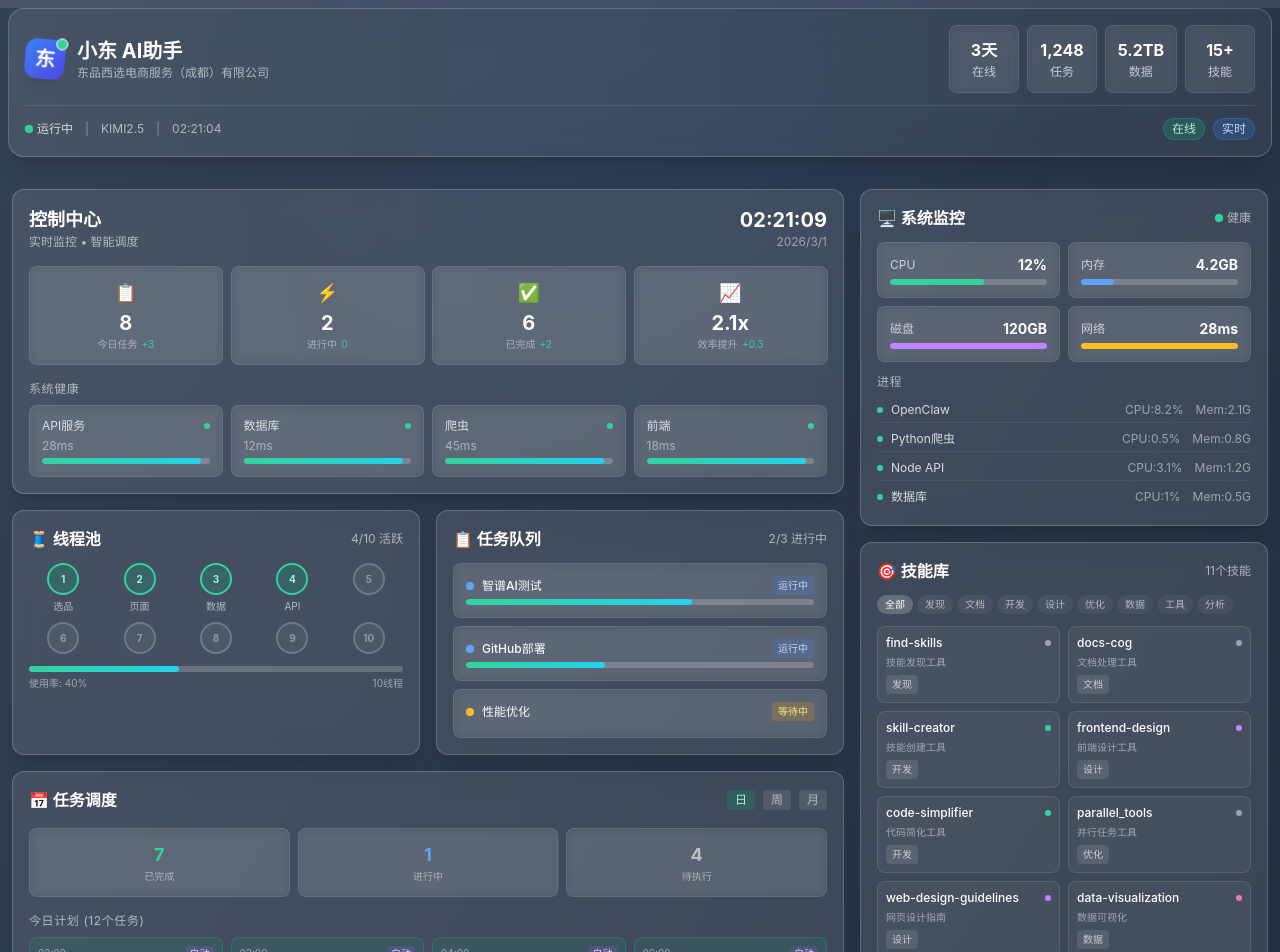
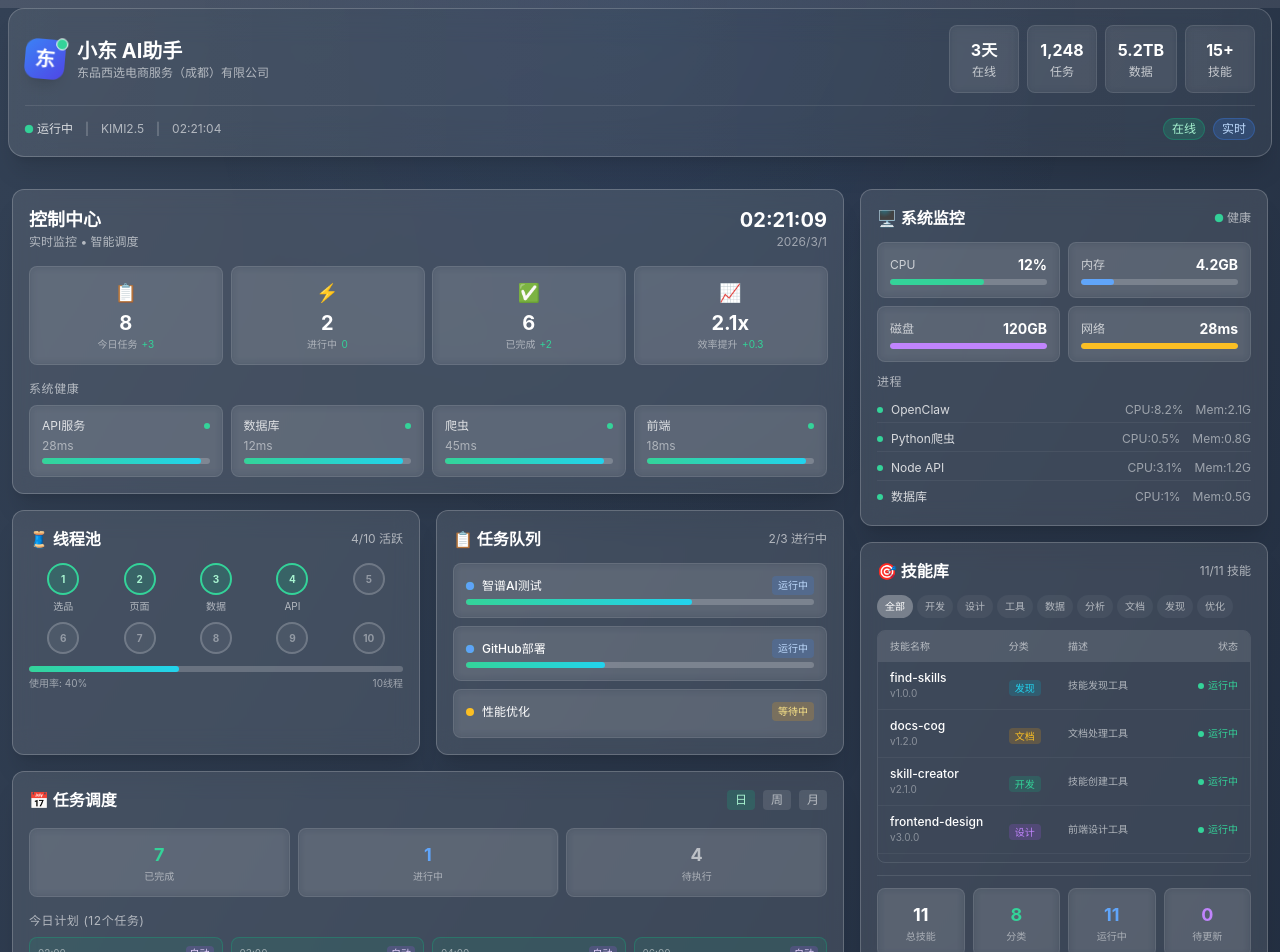
Before and after one commit to yancyfeng999-star/xiaodong-dashboard, a React (Vite) app: page / in a window 1280 px wide. Shown: the top 952 px of the page. Built offline with nearby package versions, Linux system fonts and the light colour scheme.

Commit message:
Skills displayed as scrollable table with filter tabs

```diff
--- a/src/components/KnowledgeBase.tsx
+++ b/src/components/KnowledgeBase.tsx
@@ -1,23 +1,41 @@
-import React from 'react'
+import React, { useState } from 'react'
 import { motion } from 'framer-motion'
 
 const KnowledgeBase: React.FC = () => {
+  const [filter, setFilter] = useState('全部')
+
   // 实际安装的11个技能
   const skills = [
-    { name: 'find-skills', category: '发现', desc: '技能发现工具' },
-    { name: 'docs-cog', category: '文档', desc: '文档处理工具' },
-    { name: 'skill-creator', category: '开发', desc: '技能创建工具' },
-    { name: 'frontend-design', category: '设计', desc: '前端设计工具' },
-    { name: 'code-simplifier', category: '开发', desc: '代码简化工具' },
-    { name: 'parallel_tools', category: '优化', desc: '并行任务工具' },
-    { name: 'web-design-guidelines', category: '设计', desc: '网页设计指南' },
-    { name: 'data-visualization', category: '数据', desc: '数据可视化' },
-    { name: 'kpi-dashboard-design', category: '设计', desc: 'KPI仪表板' },
-    { name: 'apple-notes', category: '工具', desc: 'Apple笔记管理' },
-    { name: 'content-quality-auditor', category: '分析', desc: '内容质量审计' },
+    { name: 'find-skills', category: '发现', desc: '技能发现工具', status: 'active', version: '1.0.0' },
+    { name: 'docs-cog', category: '文档', desc: '文档处理工具', status: 'active', version: '1.2.0' },
+    { name: 'skill-creator', category: '开发', desc: '技能创建工具', status: 'active', version: '2.1.0' },
+    { name: 'frontend-design', category: '设计', desc: '前端设计工具', status: 'active', version: '3.0.0' },
+    { name: 'code-simplifier', category: '开发', desc: '代码简化工具', status: 'active', version: '1.0.0' },
+    { name: 'parallel_tools', category: '优化', desc: '并行任务工具', status: 'active', version: '1.0.0' },
+    { name: 'web-design-guidelines', category: '设计', desc: '网页设计指南', status: 'active', version: '2.0.0' },
+    { name: 'data-visualization', category: '数据', desc: '数据可视化工具', status: 'active', version: '1.5.0' },
+    { name: 'kpi-dashboard-design', category: '设计', desc: 'KPI仪表板设计', status: 'active', version: '1.2.0' },
+    { name: 'apple-notes', category: '工具', desc: 'Apple笔记管理', status: 'active', version: '1.0.0' },
+    { name: 'content-quality-auditor', category: '分析', desc: '内容质量审计', status: 'active', version: '1.0.0' },
   ]
 
-  const categories = ['发现', '文档', '开发', '设计', '优化', '数据', '工具', '分析']
+  const categories = ['全部', '开发', '设计', '工具', '数据', '分析', '文档', '发现', '优化']
+
+  const filteredSkills = filter === '全部' ? skills : skills.filter(s => s.category === filter)
+
+  const getCategoryColor = (cat: string) => {
+    const colors: {[key: string]: string} = {
+      '开发': 'text-emerald-400 bg-emerald-500/20',
+      '设计': 'text-purple-400 bg-purple-500/20',
+      '工具': 'text-blue-400 bg-blue-500/20',
+      '数据': 'text-pink-400 bg-pink-500/20',
+      '分析': 'text-orange-400 bg-orange-500/20',
+      '文档': 'text-amber-400 bg-amber-500/20',
+      '发现': 'text-cyan-400 bg-cyan-500/20',
+      '优化': 'text-indigo-400 bg-indigo-500/20',
+    }
+    return colors[cat] || 'text-gray-400 bg-gray-500/20'
+  }
 
   return (
     <motion.div
@@ -26,65 +44,89 @@ const KnowledgeBase: React.FC = () => {
       transition={{ duration: 0.5 }}
       className="card"
     >
+      {/* Header */}
       <div className="flex items-center justify-between mb-3">
         <h2 className="text-base font-bold text-white">🎯 技能库</h2>
-        <span className="text-xs text-white/60">11个技能</span>
+        <span className="text-xs text-white/60">{filteredSkills.length}/11 技能</span>
       </div>
 
-      {/* Category Filter */}
+      {/* Filter Tabs */}
       <div className="flex flex-wrap gap-1 mb-3">
-        <span className="px-2 py-0.5 bg-white/20 text-white text-[10px] rounded-full">全部</span>
-        {categories.map((cat, i) => (
-          <span key={i} className="px-2 py-0.5 bg-white/5 text-white/60 text-[10px] rounded-full hover:bg-white/10 cursor-pointer">
+        {categories.map((cat) => (
+          <button
+            key={cat}
+            onClick={() => setFilter(cat)}
+            className={`px-2 py-1 text-[10px] rounded-full transition-all ${
+              filter === cat
+                ? 'bg-white/30 text-white'
+                : 'bg-white/5 text-white/60 hover:bg-white/10'
+            }`}
+          >
             {cat}
-          </span>
+          </button>
         ))}
       </div>
 
-      {/* Skills Grid */}
-      <div className="grid grid-cols-2 gap-2">
-        {skills.map((skill, index) => (
+      {/* Skills Table */}
+      <div className="overflow-hidden rounded-lg border border-white/10">
+        {/* Table Header */}
+        <div className="grid grid-cols-12 gap-2 px-3 py-2 bg-white/10 text-[10px] text-white/60 font-medium">
+          <div className="col-span-4">技能名称</div>
+          <div className="col-span-2">分类</div>
+          <div className="col-span-4">描述</div>
+          <div className="col-span-2 text-right">状态</div>
+        </div>
+
+        {/* Table Body - Scrollable */}
+        <div className="max-h-[200px] overflow-y-auto">
+          {filteredSkills.map((skill, index) => (
             <motion.div
               key={index}
-            initial={{ opacity: 0, scale: 0.9 }}
-            animate={{ opacity: 1, scale: 1 }}
+              initial={{ opacity: 0, x: -10 }}
+              animate={{ opacity: 1, x: 0 }}
               transition={{ duration: 0.2, delay: index * 0.03 }}
-            className="p-2 rounded-lg bg-white/5 hover:bg-white/10 border border-white/10 hover:border-white/20 transition-all cursor-pointer group"
+              className="grid grid-cols-12 gap-2 px-3 py-2 border-b border-white/5 hover:bg-white/5 transition-colors items-center"
             >
-            <div className="flex items-center justify-between mb-1">
-              <span className="text-xs font-medium text-white truncate group-hover:text-blue-200 transition-colors">
-                {skill.name}
+              <div className="col-span-4">
+                <div className="text-xs font-medium text-white truncate">{skill.name}</div>
+                <div className="text-[10px] text-white/40">v{skill.version}</div>
+              </div>
+              <div className="col-span-2">
+                <span className={`text-[10px] px-1.5 py-0.5 rounded ${getCategoryColor(skill.category)}`}>
+                  {skill.category}
                 </span>
-              <div className={`w-1.5 h-1.5 rounded-full ${
-                skill.category === '开发' ? 'bg-emerald-400' :
-                skill.category === '设计' ? 'bg-purple-400' :
-                skill.category === '工具' ? 'bg-blue-400' :
-                skill.category === '数据' ? 'bg-pink-400' :
-                skill.category === '分析' ? 'bg-orange-400' :
-                'bg-gray-400'
-              }`}></div>
               </div>
-            <div className="text-[10px] text-white/50 truncate">{skill.desc}</div>
-            <div className="mt-1 text-[10px] px-1.5 py-0.5 bg-white/10 rounded inline-block text-white/70">
-              {skill.category}
+              <div className="col-span-4">
+                <div className="text-[10px] text-white/60 truncate">{skill.desc}</div>
+              </div>
+              <div className="col-span-2 text-right">
+                <span className="flex items-center justify-end space-x-1">
+                  <span className="w-1.5 h-1.5 bg-emerald-400 rounded-full"></span>
+                  <span className="text-[10px] text-emerald-400">运行中</span>
+                </span>
               </div>
             </motion.div>
           ))}
         </div>
+      </div>
 
-      {/* Stats */}
-      <div className="mt-3 pt-3 border-t border-white/10 grid grid-cols-3 gap-2 text-center">
-        <div>
+      {/* Stats Summary */}
+      <div className="mt-3 pt-3 border-t border-white/10 grid grid-cols-4 gap-2 text-center">
+        <div className="metric-card">
           <div className="text-lg font-bold text-white">11</div>
           <div className="text-[10px] text-white/50">总技能</div>
         </div>
-        <div>
+        <div className="metric-card">
           <div className="text-lg font-bold text-emerald-400">8</div>
           <div className="text-[10px] text-white/50">分类</div>
         </div>
-        <div>
-          <div className="text-lg font-bold text-blue-400">100%</div>
-          <div className="text-[10px] text-white/50">可用</div>
+        <div className="metric-card">
+          <div className="text-lg font-bold text-blue-400">11</div>
+          <div className="text-[10px] text-white/50">运行中</div>
+        </div>
+        <div className="metric-card">
+          <div className="text-lg font-bold text-purple-400">0</div>
+          <div className="text-[10px] text-white/50">待更新</div>
         </div>
       </div>
     </motion.div>
```
Lines whose indentation alone changed are shown as unchanged.
